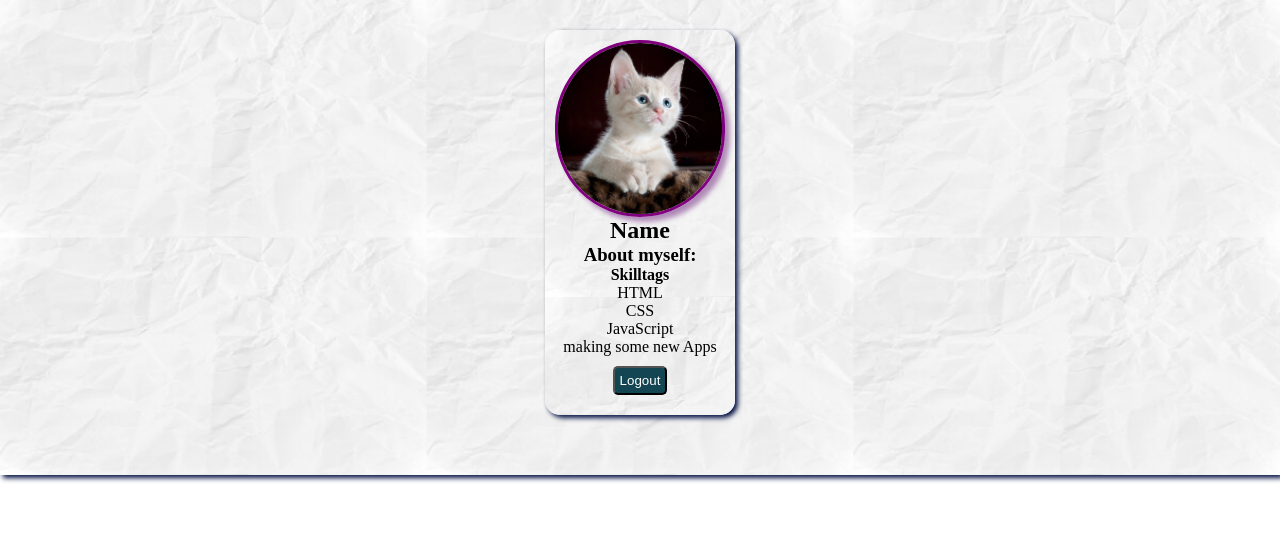
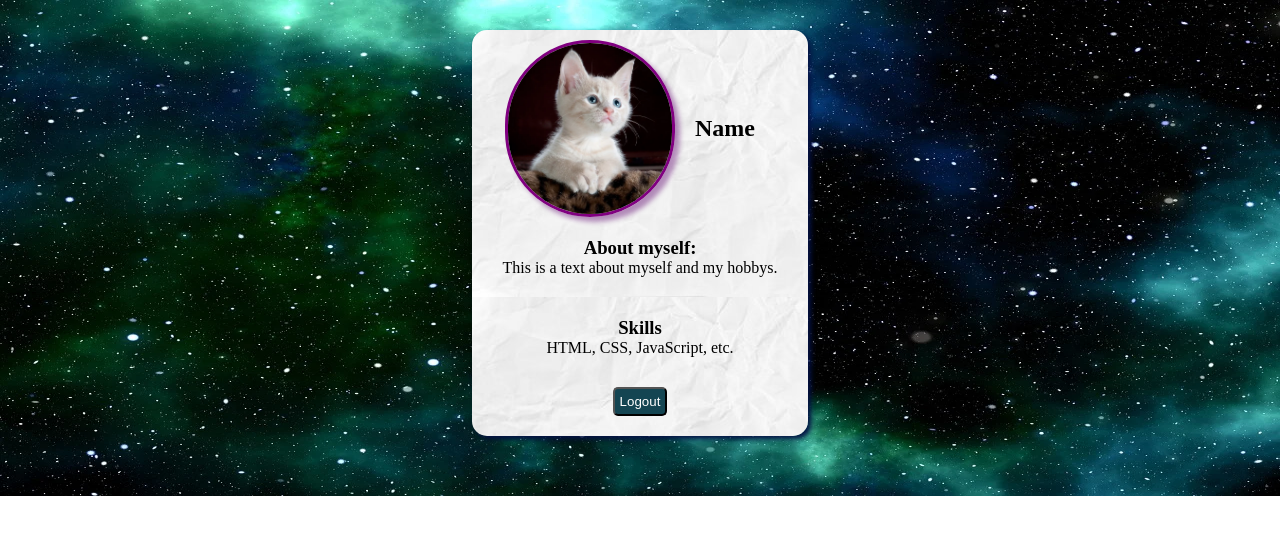
Before and after one commit to Chaosfuchs/quiz-app, a website: page design-system/profilesection/index.html in a window 1280 px wide. Drawn offline with Linux system fonts and the light colour scheme.

Commit message:
Add html component in profilesection

```diff
--- a/design-system/profilesection/index.html
+++ b/design-system/profilesection/index.html
@@ -9,15 +9,21 @@
     <link rel="stylesheet" href="/design-system/profilesection/style.css" />
   </head>
   <body>
-    <div class="content profilepage profile hidden" data-js="profilesection">
+    <div class="content" data-js="profilesection">
       <div class="create-frame">
-        <section class="create card">
-          <img src="/images/cat.webp" alt="profilepicture-example" />
-          <h1>Name</h1>
-          <h3>About myself:</h3>
-          <h4>Skilltags</h4>
-          <lable>HTML</lable>CSS<lable>JavaScript</lable
-          ><lable>making some new Apps</lable>
+        <section class="profile">
+          <div class="wrapper">
+            <img src="/images/cat.webp" alt="profilepicture-example" />
+            <h2 class="profileHeader">Name</h2>
+          </div>
+          <div class="myself">
+            <h3>About myself:</h3>
+            <p>This is a text about myself and my hobbys.</p>
+          </div>
+          <div class="skills">
+            <h3>Skills</h3>
+            <lable>HTML, CSS, JavaScript, etc.</lable>
+          </div>
           <button class="logoutButton">Logout</button>
         </section>
       </div>
```
